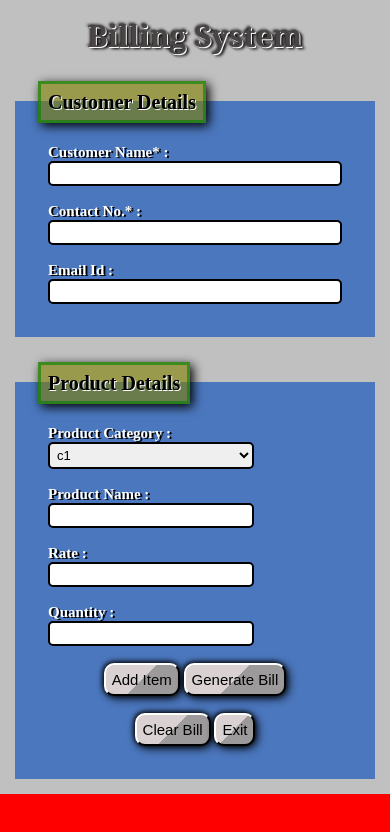
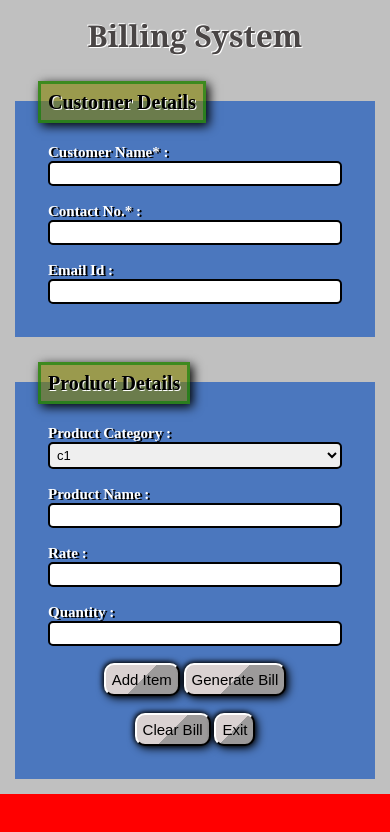
Before and after one commit to Arup-Paul8509/Billing_System, a plain HTML site: page index.html in a window 390 px wide. Drawn offline with Linux system fonts and the light colour scheme.

Commit message:
Silly update

```diff
--- a/CSS/main.css
+++ b/CSS/main.css
@@ -88,14 +88,13 @@ body{
 @media screen and (max-width:768px){
     .heading h1{
         font-size: 30px;
-        text-shadow: 1px 1px white,3px 2px 3px black,-1px -1px 3px black; ;
     }
     .customer_details form{
         display: block;
     }
     .product_details #formbody{
         margin-left: 0;
-
+        width: 100%;
     }
     .customer_details form,.product_details form{
         font-size: 15px;
```
